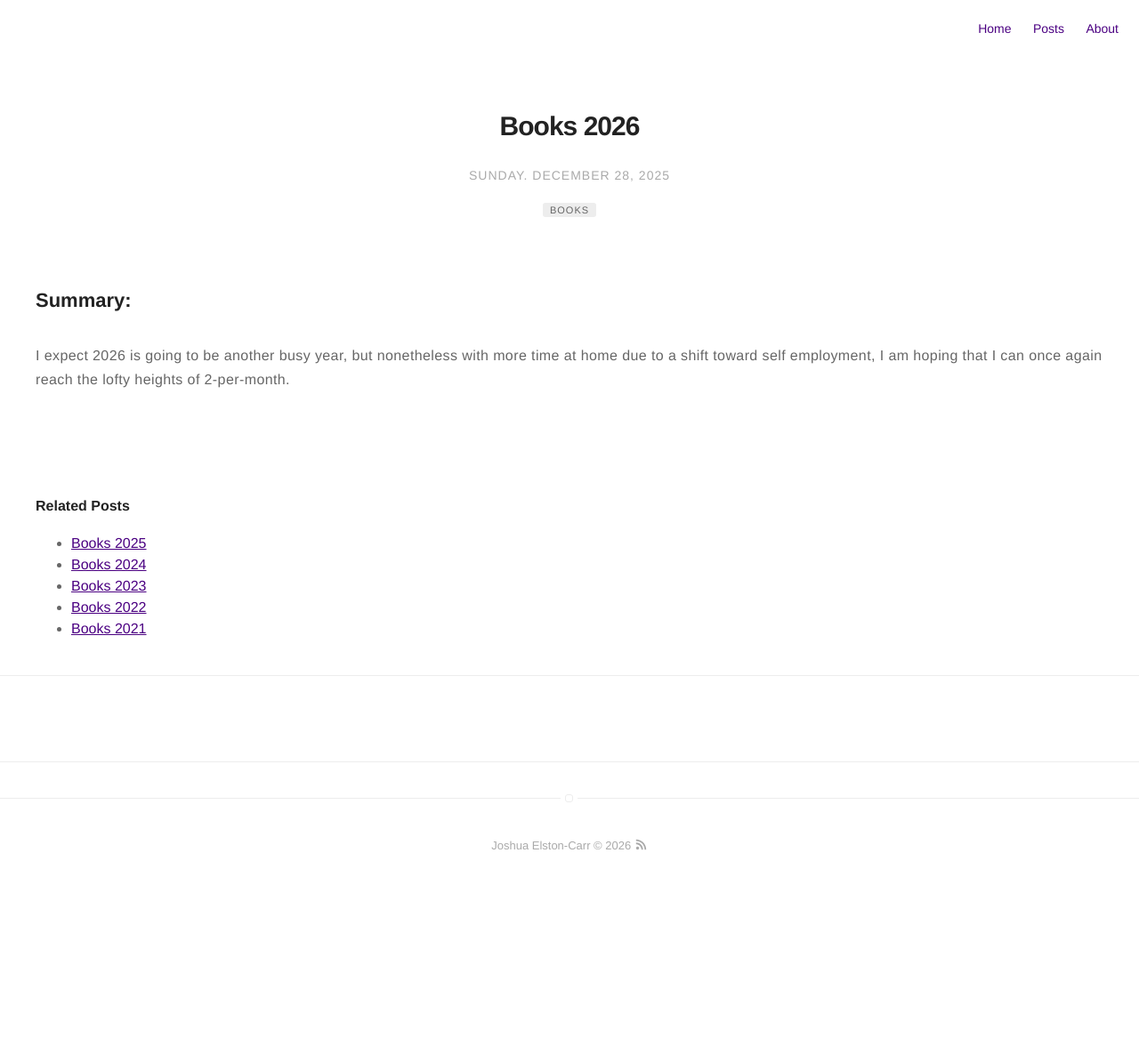
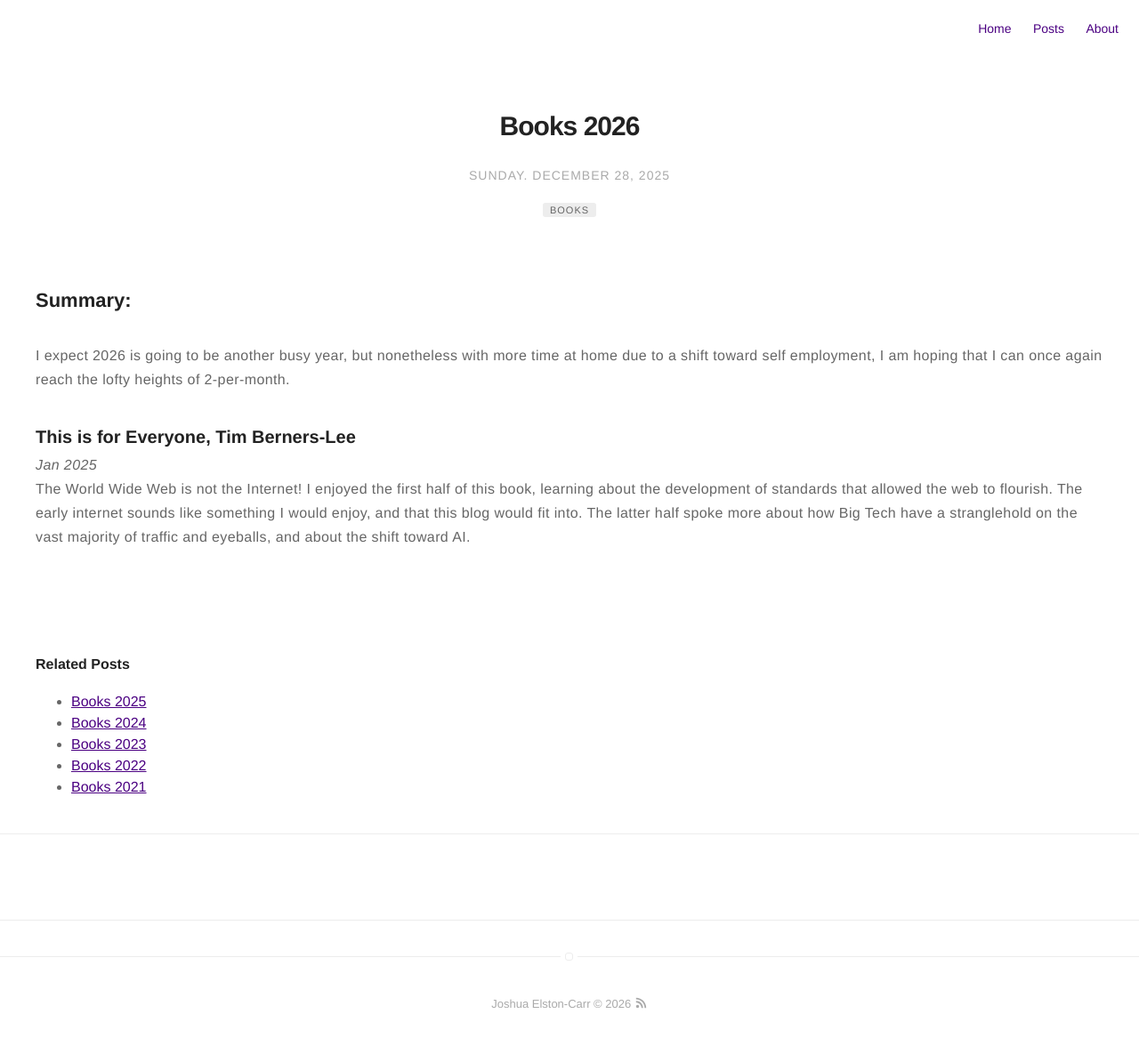
Before and after one commit to jc782/jc782.github.io, a Jekyll site: the page built from _posts/2026-01-01-Books-2026.markdown, in a window 1280 px wide. Shown: the whole page at 89% size. Built offline with Jekyll 4.4.1, drawn with Linux system fonts in a browser that asks for light colours; before the commit the page ends 998 px from its top, so only the background shows below that.

Commit message:
books update

```diff
--- a/_posts/2026-01-01-Books-2026.markdown
+++ b/_posts/2026-01-01-Books-2026.markdown
@@ -14,3 +14,8 @@ published: true
 
 ## Summary:
 I expect 2026 is going to be another busy year, but nonetheless with more time at home due to a shift toward self employment, I am hoping that I can once again reach the lofty heights of 2-per-month.
+
+
+### This is for Everyone, Tim Berners-Lee
+*Jan 2025*
+The World Wide Web is not the Internet! I enjoyed the first half of this book, learning about the development of standards that allowed the web to flourish. The early internet sounds like something I would enjoy, and that this blog would fit into. The latter half spoke more about how Big Tech have a stranglehold on the vast majority of traffic and eyeballs, and about the shift toward AI.
```
Also changed, not shown: _posts/2025-01-01-Books-2025.markdown (+10 -2 lines).
